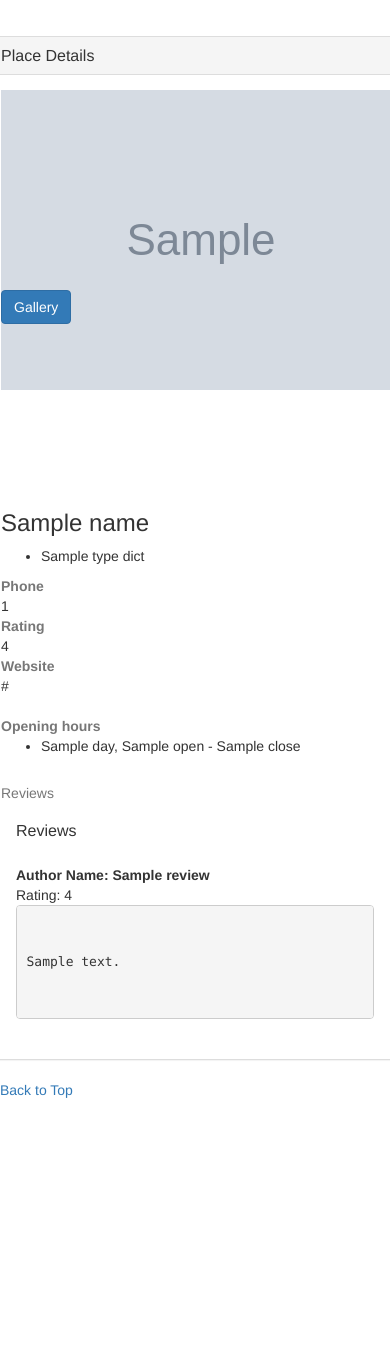
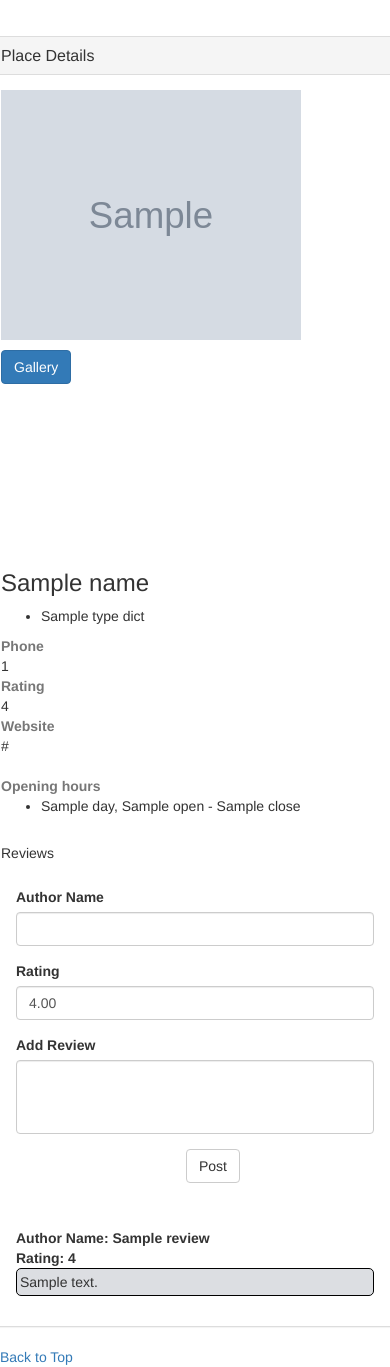
Before and after one commit to orikalinski/databases, a Django app: template gmp_databases/gmp_databases/templates/place.html in a window 390 px wide; the page is wider, and only the part inside the window is pictured. Shown: the part 67-1434 px from the top of that part. Before the commit the page ends 1165 px from the top of that part, so only its background shows below. Run offline with Django 3.2, Linux system fonts and the light colour scheme; the template is opened without the code that fills it: most values are stand-ins (such as "Sample title", 1, 10 or a date in 2020); grey boxes marked "Sample" are stand-in pictures; some libraries are stand-ins or nearby versions.

Commit message:
finishing place page and cosmetic changes

```diff
--- a/gmp_databases/gmp_databases/templates/place.html
+++ b/gmp_databases/gmp_databases/templates/place.html
@@ -19,11 +19,11 @@
                                         <div class="row profile">
                                             <!-- Start .row -->
                                             <div class="col-md-4">
-                                                <div class="profile-avatar" style="height: 200px;">
-                                                    <img src="{{ image_url }}" style="overflow:hidden">
+                                                <div class="profile-avatar" style="height: 250px;">
+                                                    <img src="{{ image_url }}" style="overflow:hidden; height: 250px;  width:300px;">
                                                     <br>
                                                 </div>
-                                                <div class="profile-avatar" style="height: 200px;">
+                                                <div class="profile-avatar" style="height: 200px; margin-top: 10px;">
                                                     <button type="button" class="btn btn-primary btn-alt mr5 mb10 gallery-button" href="/gallery?place_id={{ place_id }}" style="cursor:pointer">Gallery</button>
                                                     <br>
                                                 </div>
@@ -72,24 +72,51 @@
                                             </div>
                                             <div class="col-md-12">
                                                 <div class="profile-info bt">
-                                                    <h5 class="text-muted">Reviews</h5>
+                                                    <h5>Reviews</h5>
+							<!-- ADD REVIEW -->
+							<div class="panel-body pt0 pb0">
+                                        			<form id="validate" class="form-horizontal group-border " role="form" method="get" action="insert_review">
+									<div class="form-group">
+                                                				<label class="col-lg-2 col-md-3 control-label" for="">Author Name</label>
+                                               					 <div class="col-lg-10 col-md-9">
+                                                    					<input type="text" class="form-control" name="author_name">
+                                                				</div>
+                                            				</div>
 
 
+
+									 <div class="form-group">
+									  	<label class="col-lg-2 col-md-3 control-label" for="">Rating</label>
+									        <div class="col-lg-10 col-md-9">
+									        	<input id="decimal-spinner" class="form-control" type="text" value="4.00" name="rating">
+									        </div>
+                                            				</div>
+
+									<div class="form-group">
+                                                				<label class="col-lg-2 col-md-3 control-label" for="">Add Review</label>
+                                               						 <div class="col-lg-10 col-md-9">
+                                                   						 <textarea class="form-control limitTextarea" maxlength="250" rows="3" name="text" style="resize: none;"></textarea>
+											</div>
+											<div class="col-lg-10 col-md-9" style="margin-top: 15px; margin-left: 20px;">
+												<button type="submit" class="btn btn-default" style="margin-left: 150px">Post</button>
+											</div>
+											<input type="hidden" name="place_id" value="{{ place_id }}"/>
+									</div>
+
+								</form>
+							</div>
+								<!---------------------------->
+
                                                         <!-- Start .panel -->
-                                                        <div class="panel-heading">
-                                                            <h4 class="panel-title">Reviews</h4>
-                                                        </div>
                                                         {% for review in reviews %}
                                                         <div class="panel-body">
                                                                 <strong>Author Name: {{ review.author_name }}</strong>
                                                                 <br>
-                                                                <h7>Rating: {{ review.rating }}</h7>
+                                                                <h7><strong>Rating: {{ review.rating }}</strong></h7>
                                                             </address>
-                                                            <pre class="prettyprint">
-                                                                <code class="html">
-                                                                    {{ review.text }}
-                                                                </code>
-                                                            </pre>
+								<div style="border: 1px solid black; border-radius:5px; padding: 3px 3px 3px 3px; background-color: #dcdee2;">
+                                                                   	{{ review.text }}
+                                                                </div>
                                                         </div>
                                                         {% endfor %}
                                                 </div>
--- a/gmp_databases/gmp_databases/templates/table.html
+++ b/gmp_databases/gmp_databases/templates/table.html
@@ -1,3 +1,4 @@
+</br></br></br>
 <div class="row">
     <!--HERE COMES THE CONTENT - TABLE-->
     {% if searched_for_results %}
```
